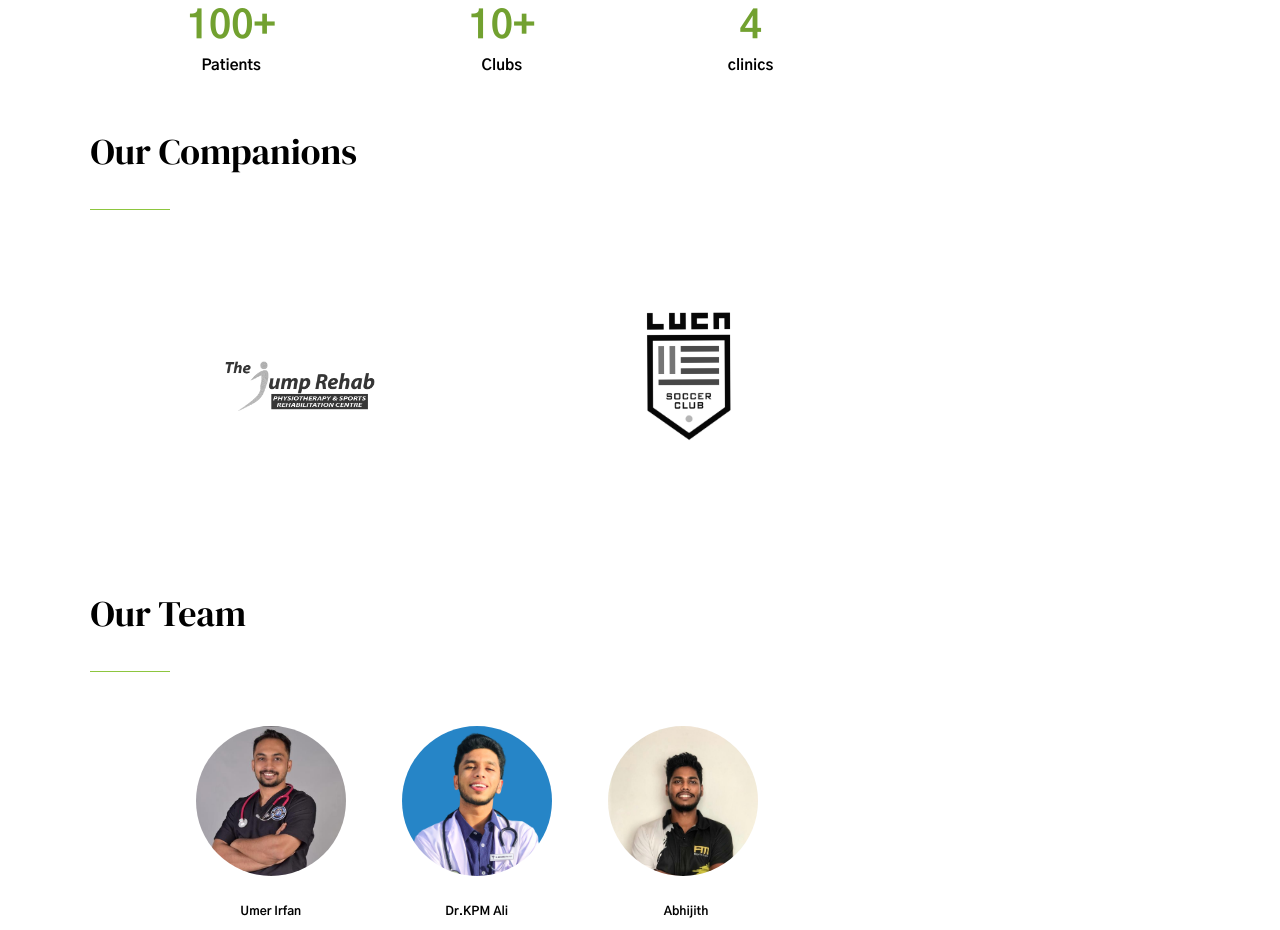
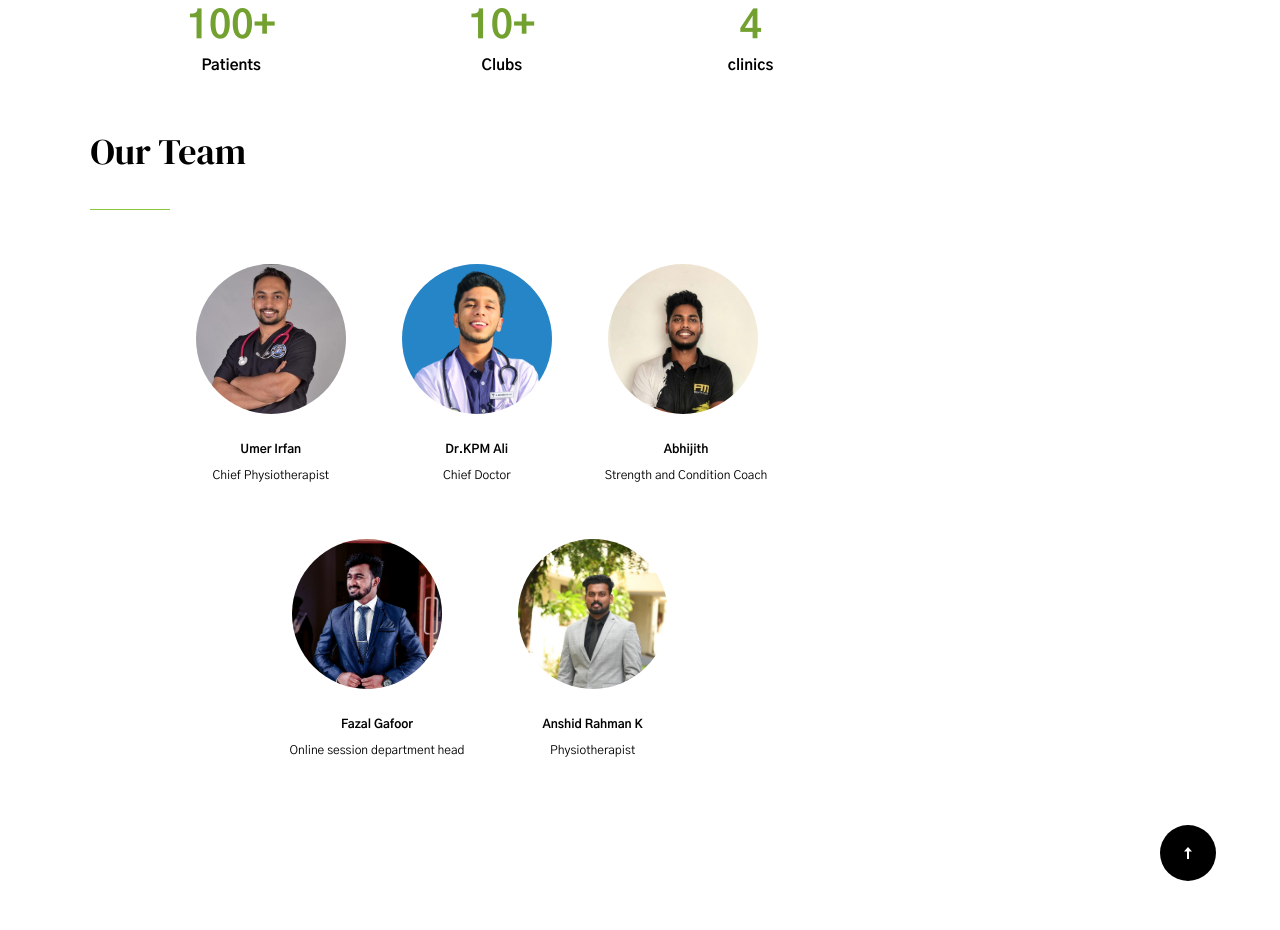
Before and after one commit to Ajnash-ibn-umer/upinternational.in, a plain HTML site: page index.html in a window 1280 px wide. Shown: the part 1472-2402 px from the top of the page. Drawn offline with Linux system fonts and the light colour scheme.

Commit message:
companian sec removed

```diff
--- a/index.html
+++ b/index.html
@@ -282,7 +282,7 @@
                   </div>
                   <!-- client  start -->
 
-                  <section class="main-container">
+                  <!-- <section class="main-container">
 
                     <h1>
                       Our Companions
@@ -297,7 +297,7 @@
                          </div>
 
                     </div>
-                  </section>
+                  </section> -->
                   <!-- clients end -->
 
                   <div class="main-container">
```
